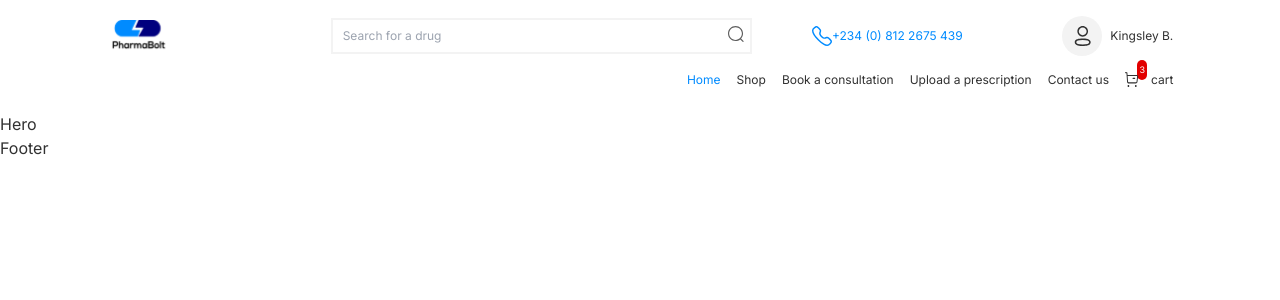
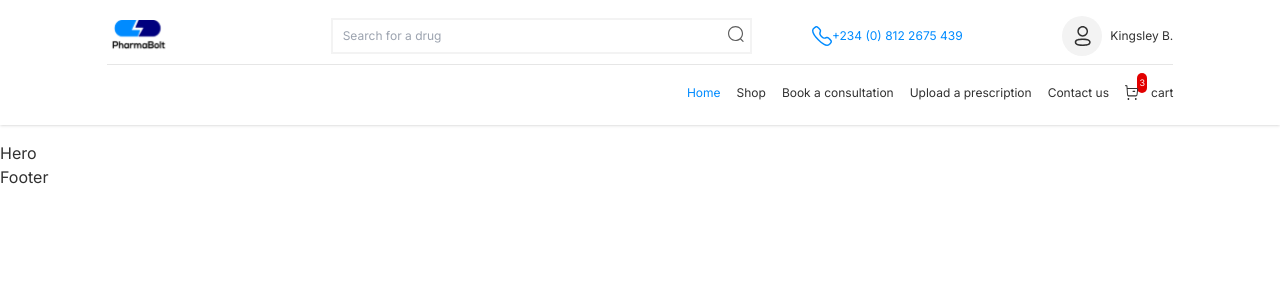
Before and after one commit to IsraelChidera/pharmabolt, a Next.js app: page / in a window 1280 px wide. Shown: the top 300 px of the page. Built offline with nearby package versions, Linux system fonts and the light colour scheme.

Commit message:
Fix: navbar layout

```diff
--- a/components/elements/NavigationItem.tsx
+++ b/components/elements/NavigationItem.tsx
@@ -3,7 +3,7 @@ import Link from 'next/link';
 import { usePathname } from 'next/navigation';
 import React, { useState, useEffect } from 'react';
 
-const NavigationItem = ({ href, children, ...rest }: { href: string, children: React.ReactNode }) => {
+const NavigationItem = ({ href, children, className, ...rest}: { href: string, children: React.ReactNode, className?:string }) => {
     const currentRoute = usePathname();
     const [isActive, setIsActive] = useState(false);
     useEffect(() => {
@@ -11,7 +11,7 @@ const NavigationItem = ({ href, children, ...rest }: { href: string, children: R
     }, [currentRoute, href])
 
     return (
-        <li>
+        <li className={className}>
             <Link {...rest} href={href} className={isActive ? `text-primary relative` : ``}>
                 {children}
             </Link>
--- a/components/widget/Hero.tsx
+++ b/components/widget/Hero.tsx
@@ -2,7 +2,7 @@ import React from 'react'
 
 const Hero = () => {
   return (
-    <header>
+    <header className='pt-4'>
         Hero
     </header>
   )
--- a/components/widget/Navbar.tsx
+++ b/components/widget/Navbar.tsx
@@ -17,8 +17,9 @@ const Navbar = () => {
   const currentRoute = usePathname();
 
   return (
-    <nav className='mx-auto md:w-5/6 md:py-4'>
-      <div className='flex justify-between space-x-40 items-center'>
+    <nav className='bg-white shadow'>
+      <div className='mx-auto md:w-5/6 md:py-4'>
+        <div style={{ borderColor: "#e6e6e6" }} className='border-b pb-2 flex justify-between space-x-40 items-center'>
           <div> <Image src={logo} alt="pharmabolt logo" /> </div>
 
           <div className='grid grid-cols-4 w-full items-center text-xs'>
@@ -41,7 +42,7 @@ const Navbar = () => {
           </div>
         </div>
 
-      <div className='flex justify-end mt-4 mb-2'>
+        <div className='flex justify-end pt-1 mt-4 mb-2'>
           <ul className='text-xs flex items-center space-x-4 '>
             <NavigationItem href="/">Home</NavigationItem>
 
@@ -66,6 +67,7 @@ const Navbar = () => {
 
           </ul>
         </div>
+      </div>
     </nav>
   )
 }
```
Lines whose indentation alone changed are shown as unchanged.
